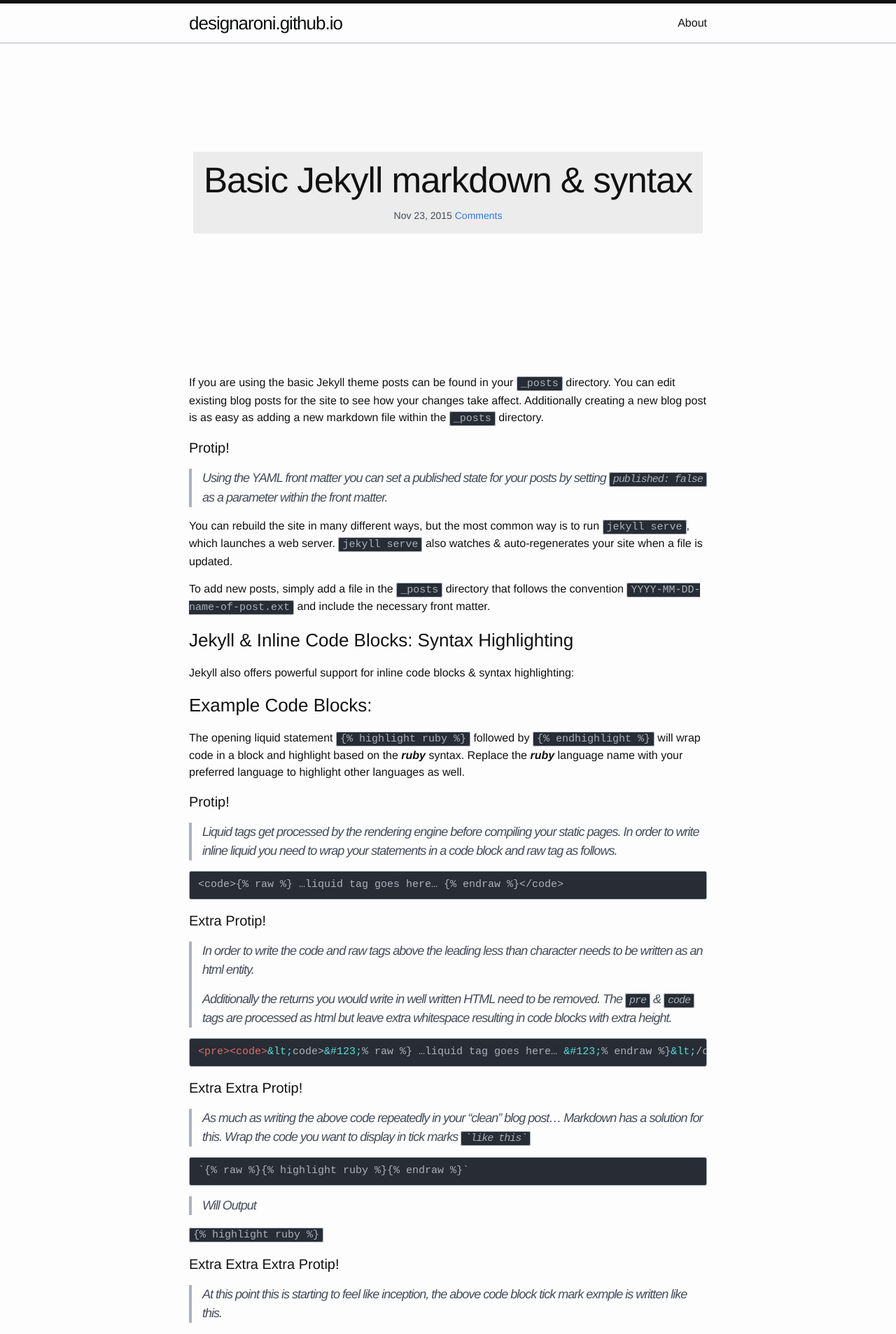
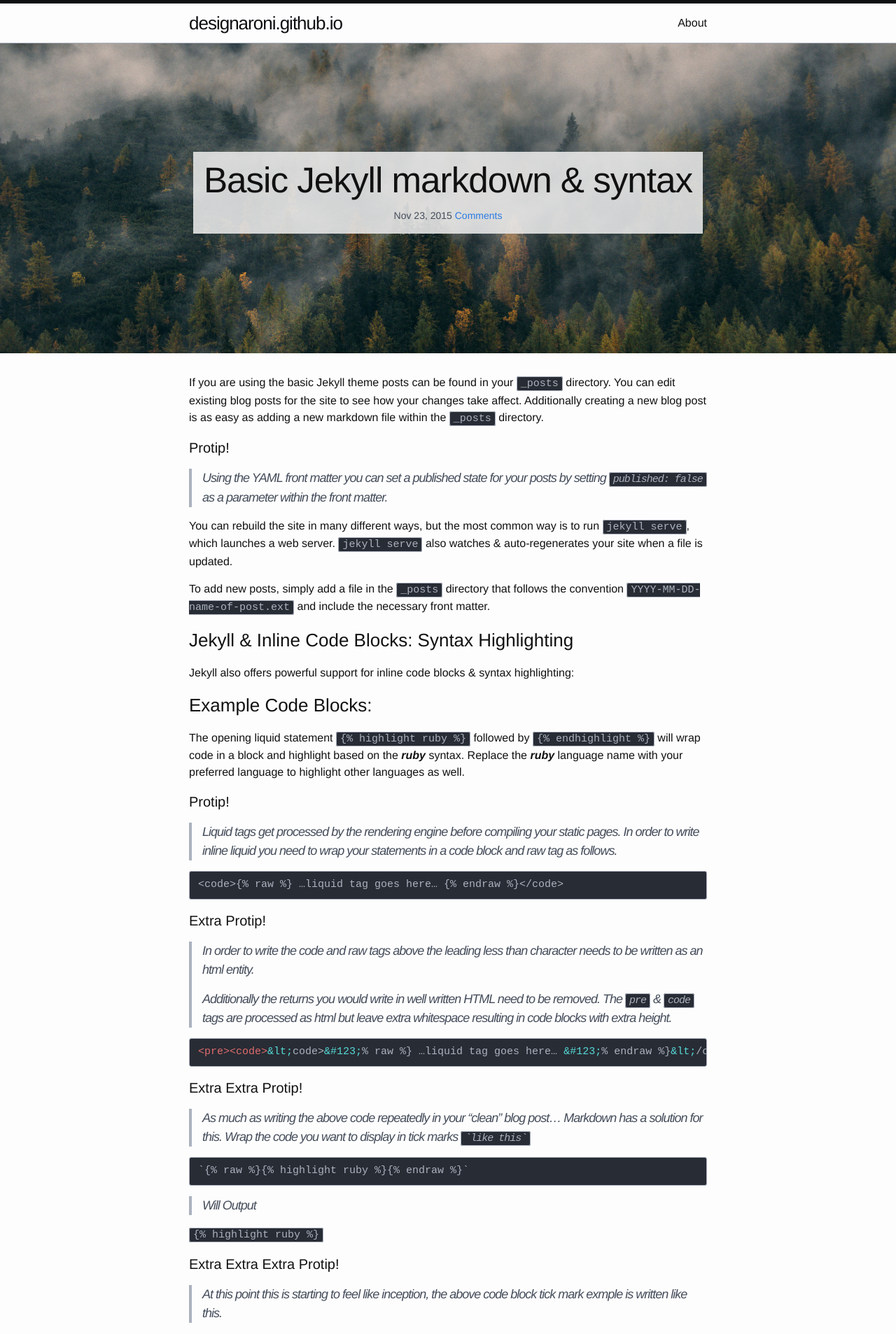
Before and after one commit to Designaroni/designaroni, a Jekyll site: the page built from _posts/2015-11-23-basic-jekyll-markdown-and-syntax.markdown, in a window 1280 px wide. Shown: the top 1907 px of the page at 70% size. Built offline with Jekyll 4.4.1, drawn with Linux system fonts in a browser that asks for light colours; comment, search, counter and statistics services are not loaded.

Commit message:
edit to lead image animations

```diff
--- a/_config.yml
+++ b/_config.yml
@@ -9,7 +9,7 @@
 twitter_username: designaroni
 github_username:  designaroni
 hasComments: "#disqus_thread"
-fadeImg: 'onload="fadeIn(this)" style="visibility: hidden;"'
+fadeImg: 'onload="fadeIn(this)" style="display: none;"'
 
 # Build settings
 markdown: kramdown
--- a/_includes/scripts_footer.html
+++ /dev/null
@@ -1,3 +0,0 @@
-<script>
-leadImgHeight('.leadImage');
-</script>
--- a/_layouts/default.html
+++ b/_layouts/default.html
@@ -4,7 +4,7 @@
   <body class="{{ page.bodyClass }}" >
     {% include header.html %}
     {% if page.leadImage %}
-      <div class="leadImage">
+      <div class="leadImage" style="height:calc(100vw * (9/26));"">
         <img src="{{ page.leadImage }}" alt="{{ page.leadImageAlt }}" {{ site.fadeImg }} />
         <header class="post-header fade-in pause-fast">
           <div class="post-header-innner-wrap">
--- a/js/global.js
+++ b/js/global.js
@@ -1,10 +1,10 @@
 function fadeIn(el) {
-  $(el).fadeIn(1000);
+  $(el).delay(100).fadeIn(300);
 }
-function leadImgHeight(el) {
-  var ratioHeight = $(window).width() * (9/26);
-  $(el).css('height', ratioHeight);
-}
+// function leadImgHeight(el) {
+//   var ratioHeight = $(window).width() * (9/26);
+//   $(el).css('height', ratioHeight);
+// }
 $(window).on('resize', function() {
   $('.leadImage').removeAttr('style');
 });
```
